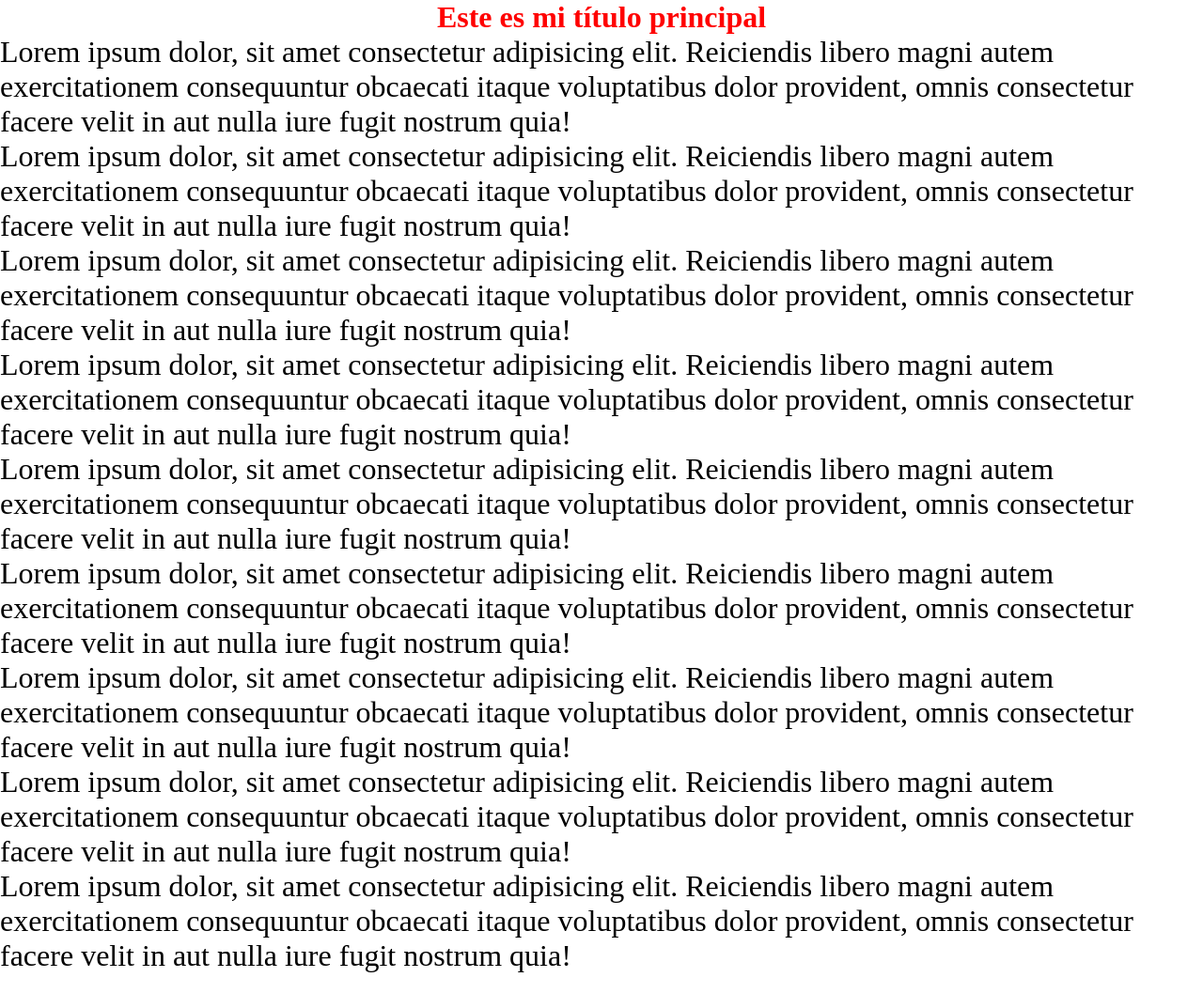
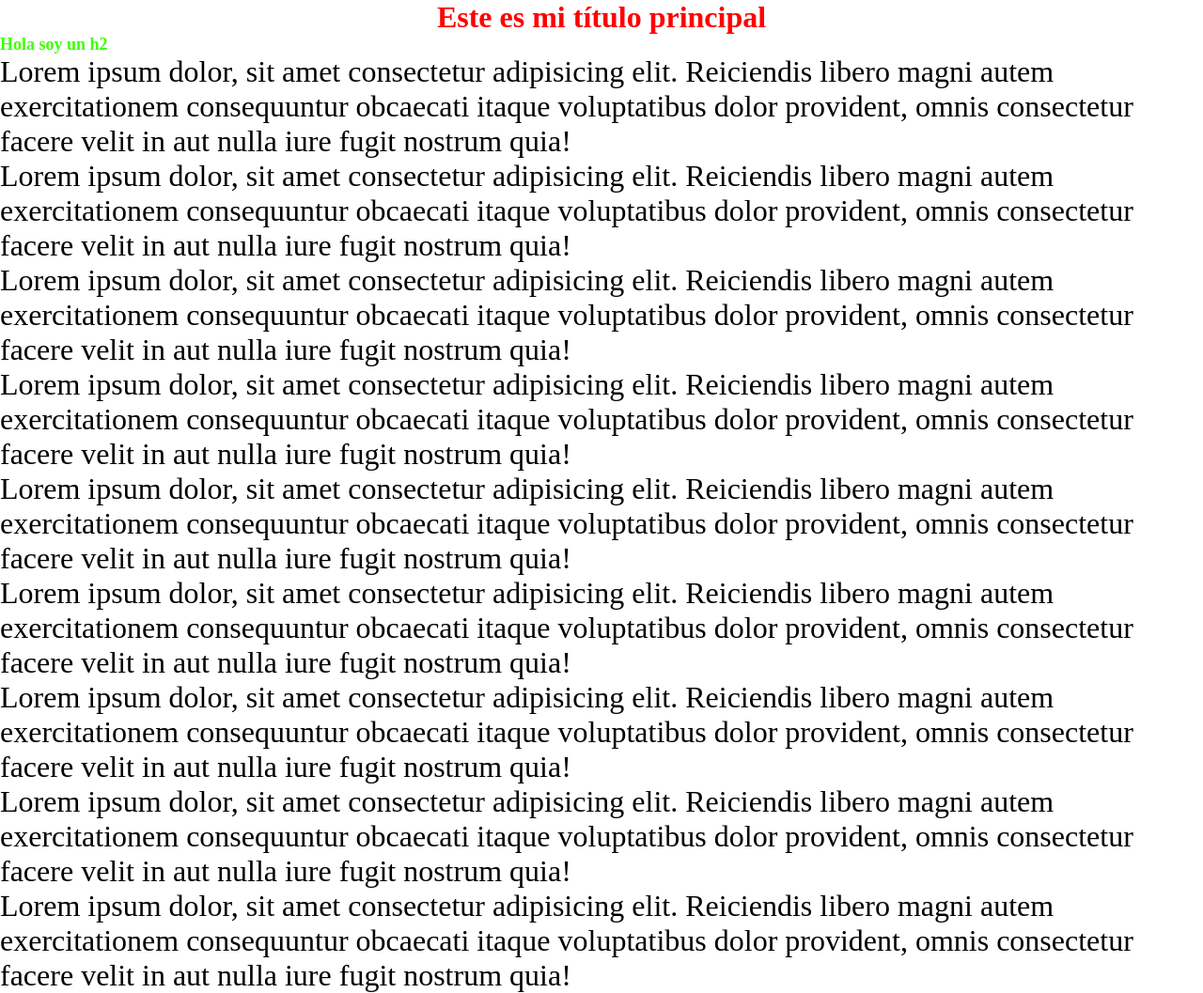
Before and after one commit to gonzafg2/github-pages-test, a plain HTML site: page index.html in a window 1280 px wide. Shown: the whole page at 94% size. Before the commit the page ends 1036 px from the top, so only its background shows below. Drawn offline with Linux system fonts and the light colour scheme.

Commit message:
Create a banner in index.html

```diff
--- a/assets/css/styles.css
+++ b/assets/css/styles.css
@@ -13,3 +13,8 @@ h1 {
 p {
   font-size: 2rem;
 }
+
+h2 {
+  font-size: 18px;
+  color: #3cff00;
+}
--- a/index.html
+++ b/index.html
@@ -9,6 +9,8 @@
 </head>
 <body>
   <h1>Este es mi título principal</h1>
+
+  <h2>Hola soy un h2</h2>
 
   <p>Lorem ipsum dolor, sit amet consectetur adipisicing elit. Reiciendis libero magni autem exercitationem consequuntur obcaecati itaque voluptatibus dolor provident, omnis consectetur facere velit in aut nulla iure fugit nostrum quia!</p>
 
```
